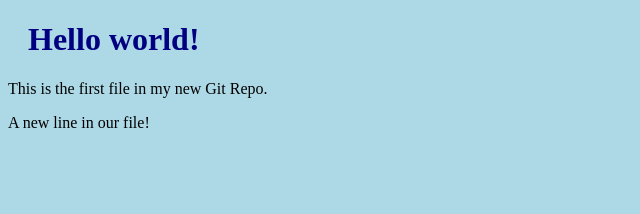
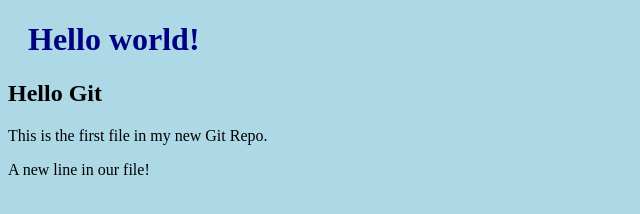
Before and after one commit to jyothirmayeegontumukkala/hello-jyothi, a plain HTML site: page index.html in a window 1280 px wide. Shown: the whole page, without its empty margins (0-640 px from the left). Drawn offline with Linux system fonts and the light colour scheme.

Commit message:
Added another hello line

```diff
--- a/index.html
+++ b/index.html
@@ -7,6 +7,7 @@
 <body>
 
 <h1>Hello world!</h1>
+<h2>Hello Git</h2>
 <p>This is the first file in my new Git Repo.</p>
 <p>A new line in our file!</p>
 
```
